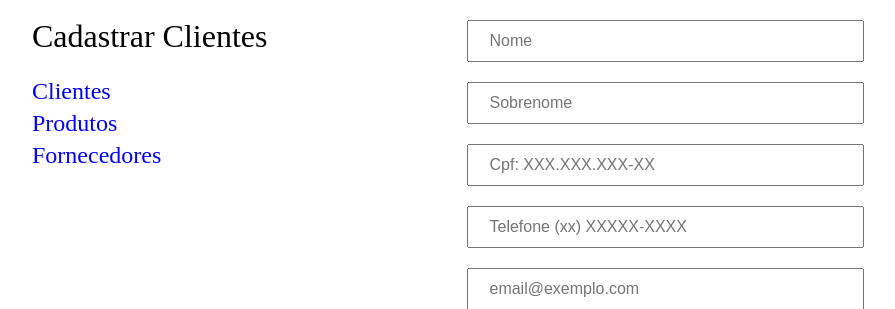
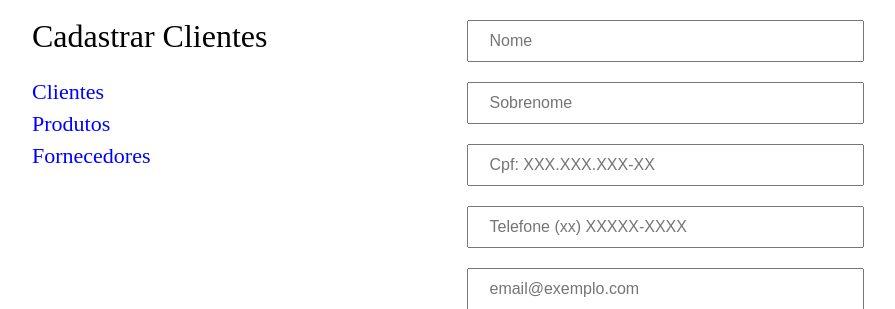
Before and after one commit to wellz3280/locawell, a PHP site: page /cadastrarCliente.html in a window 1280 px wide. Shown: the part 70-379 px from the top of the page, without its empty margins (138-1033 px from the left). Run offline with PHP 8.4, Linux system fonts and the light colour scheme.

Commit message:
estilo do link a:hover, text-decoration alterado para underline

```diff
--- a/media/css/style.css
+++ b/media/css/style.css
@@ -116,11 +116,12 @@ main{
 }
 .cadastro-cliente  li a{
 	text-decoration: none;
-	font-size: 24px;
+	font-size: 22px;
 	color: #0000ff;
 }
 .cadastro-cliente  li a:hover{
 	color: #000000;
+	text-decoration: underline;
 }
 form{
 	margin: 40px 0;
```
